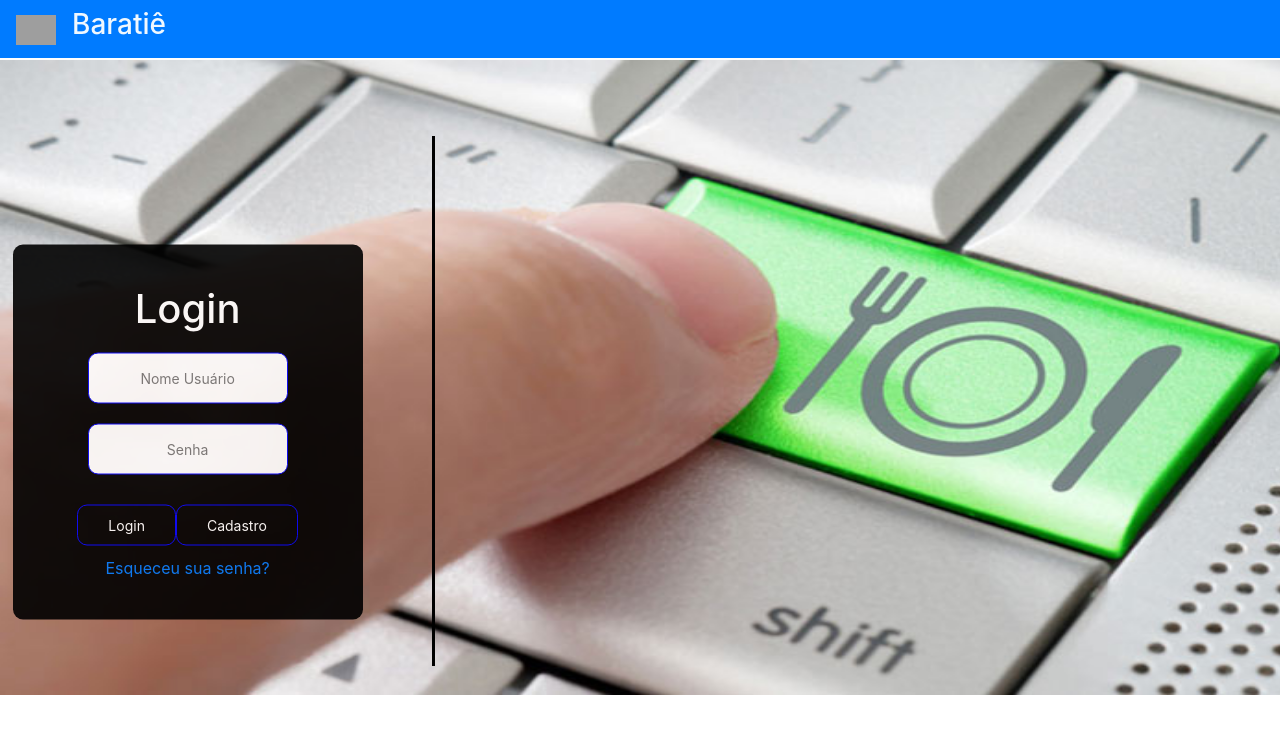
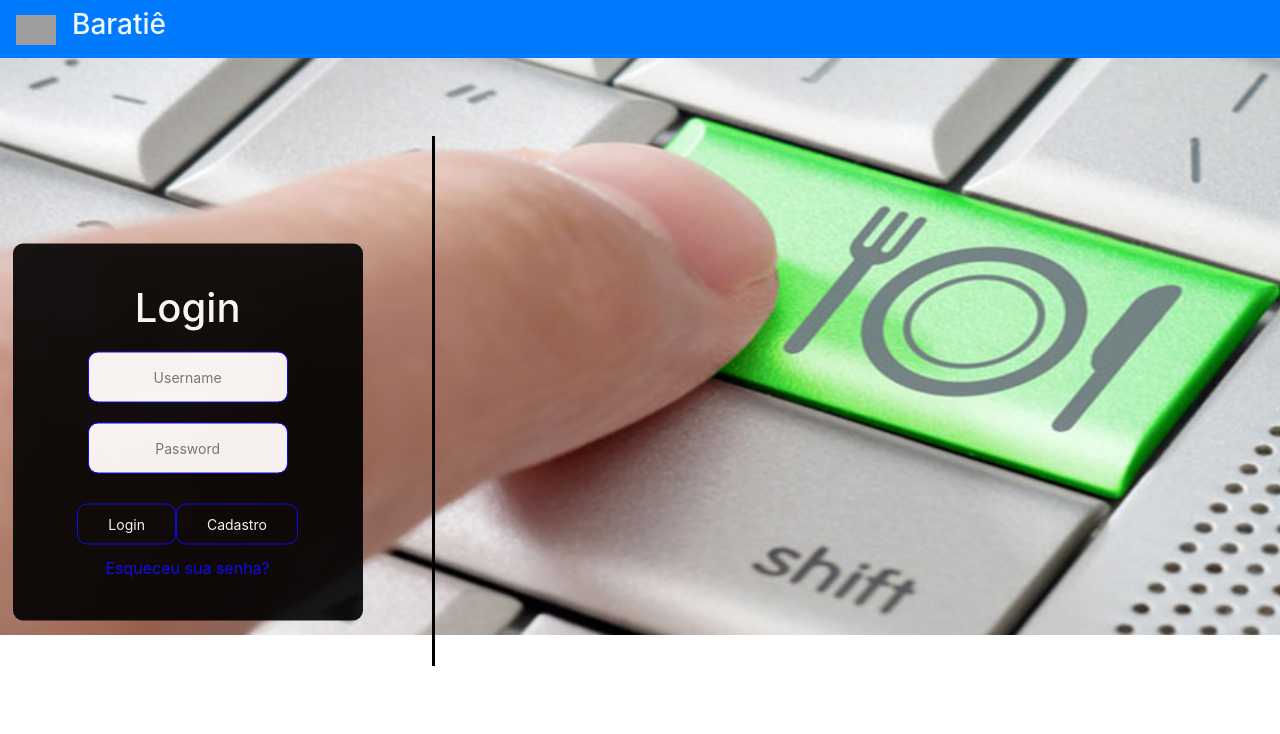
Before and after one commit to ifce0jeff/DevWeb, a Vue app: page /#/ in a window 1280 px wide. Shown: the top 734 px of the page. Built offline with nearby package versions, Linux system fonts and the light colour scheme; grey boxes are pictures that could not be loaded.

Commit message:
cadastro e esqueci senha

```diff
--- a/src/App.vue
+++ b/src/App.vue
@@ -32,12 +32,11 @@ export default {
 </script>
 
 <style>
+/*
 #app {
   font-family: 'Avenir', Helvetica, Arial, sans-serif;
   -webkit-font-smoothing: antialiased;
   -moz-osx-font-smoothing: grayscale;
-  text-align: center;
   color: #2c3e50;
-  margin-top: 60px;
-}
+} */
 </style>
--- a/src/components/CadastroUsuario.vue
+++ /dev/null
@@ -1,9 +0,0 @@
-<template>
-  <h1>Cadastro Usuario</h1>
-</template>
-
-<script>
-</script>
-
-<style scoped>
-</style>
--- a/src/components/Login.vue
+++ b/src/components/Login.vue
@@ -18,21 +18,51 @@
 
     <form id="form">
         <h1>Login</h1>
-        <input type="text" name="username" v-model="input.username" placeholder="Nome Usuário" />
-        <input type="password" name="password" v-model="input.password" placeholder="Senha" />
+        <input class="input" type="text" name="username" v-model="input.username" placeholder="Username" />
+        <input class="input" type="password" name="password" v-model="input.password" placeholder="Password" />
         <router-link to="Home">
-        <button id="log" type="button"> Login </button>
+        <button class="button" id="log" type="button"> Login </button>
         </router-link>
-        <router-link to="CadastroUsuario">
-        <button type="button" >Cadastro</button>
-
-        </router-link>
-        <router-link to="RecuperarSenha">
+        <button class="button" type="button" v-b-modal.usuario>Cadastro</button><br>
+        <button class="a" type="button" v-b-modal.esqueceu>Esqueceu sua senha?</button>
+        <!-- <router-link to="RecuperarSenha">
         <a>Esqueceu sua senha?</a>
 
-        </router-link>
+        </router-link> -->
     </form>
 
+</div>
+<div>
+  <b-modal id="esqueceu" centered title="Esqueci Minha Senha" button-size="sm">
+    <form ref="form">
+        <p>Informe seu e-mail, e enviaremos sua senha !!!</p>
+        <b-form-group label="Email" label-for="email-input" invalid-feedback="Email is required">
+          <b-form-input id="email-input" v-model="email" required></b-form-input>
+        </b-form-group>
+      </form>
+  </b-modal>
+</div>
+
+<div>
+  <b-modal id="usuario" centered title="Cadastro Usuário" button-size="sm">
+    <form ref="form">
+        <b-form-group label="Nome" label-for="name-input" invalid-feedback="Name is required">
+          <b-form-input id="name-input" v-model="name" required></b-form-input>
+        </b-form-group>
+        <b-form-group label="Email" label-for="email-input" invalid-feedback="Email is required">
+          <b-form-input id="email-input" v-model="email" required></b-form-input>
+        </b-form-group>
+        <b-form-group label="Telefone" label-for="telefone-input">
+          <b-form-input id="telefone-input" v-model="telefone"></b-form-input>
+        </b-form-group>
+        <b-form-group label="Cidade" label-for="cidade-input">
+          <b-form-input id="cidade-input" v-model="cidade"></b-form-input>
+        </b-form-group>
+        <b-form-group label="Estado" label-for="estado-input">
+          <b-form-input id="estado-input" v-model="estado"></b-form-input>
+        </b-form-group>
+      </form>
+  </b-modal>
 </div>
 </body>
 </template>
@@ -66,7 +96,13 @@
 </script>
 
 <style scoped>
-   form {
+.a {
+    background-color: black;
+    color: blue;
+    border-width: 0;
+}
+
+#form {
     width: 350px;
 	padding: 40px;
 	position: absolute;
@@ -80,7 +116,7 @@
     color: white
     }
 
-    button {
+.button {
     border: 0;
 	background: none;
 	display: block;
@@ -97,7 +133,7 @@
     display:inline-block;
     }
 
-    input {
+.input {
     border: 0;
 	background: white;
 	display: block;
--- a/src/components/RecuperarSenha.vue
+++ /dev/null
@@ -1,9 +0,0 @@
-<template>
-  <h1>Recuperar Senha</h1>
-</template>
-
-<script>
-</script>
-
-<style scoped>
-</style>
--- a/src/router/index.js
+++ b/src/router/index.js
@@ -1,9 +1,7 @@
 import Vue from 'vue'
 import Router from 'vue-router'
 import Login from '@/components/Login'
-import CadastroUsuario from '@/components/CadastroUsuario'
 import Perfil from '@/components/Perfil'
-import RecuperarSenha from '@/components/RecuperarSenha'
 import Home from '@/components/Home'
 
 Vue.use(Router)
@@ -16,19 +14,9 @@ export default new Router({
       component: Login
     },
     {
-      path: '/CadastroUsuario',
-      name: 'CadastroUsuario',
-      component: CadastroUsuario
-    },
-    {
       path: '/Perfil',
       name: 'perfil',
       component: Perfil
-    },
-    {
-      path: '/RecuperarSenha',
-      name: 'RecuperarSenha',
-      component: RecuperarSenha
     },
     {
       path: '/Home',
```
Lines whose indentation alone changed are shown as unchanged.
